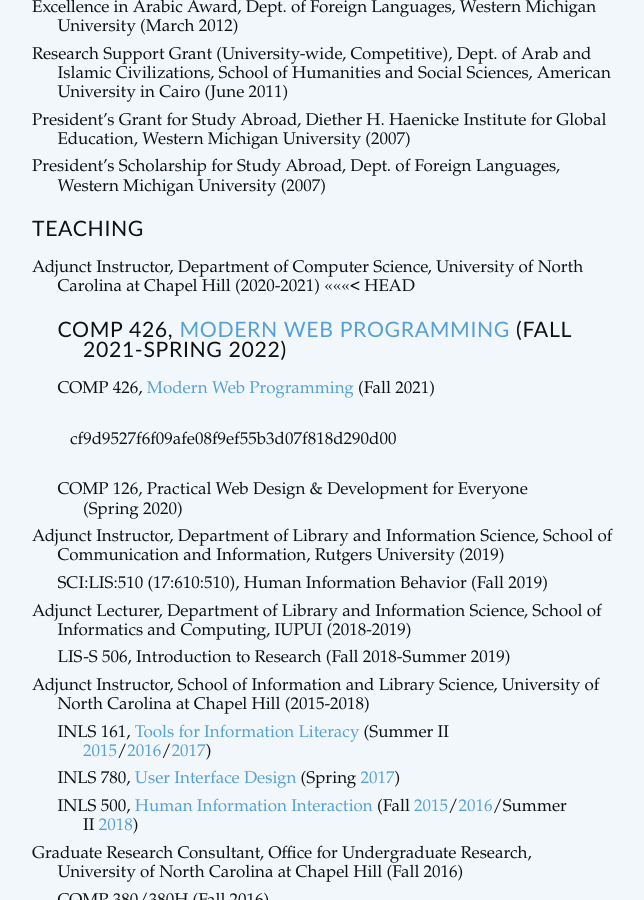
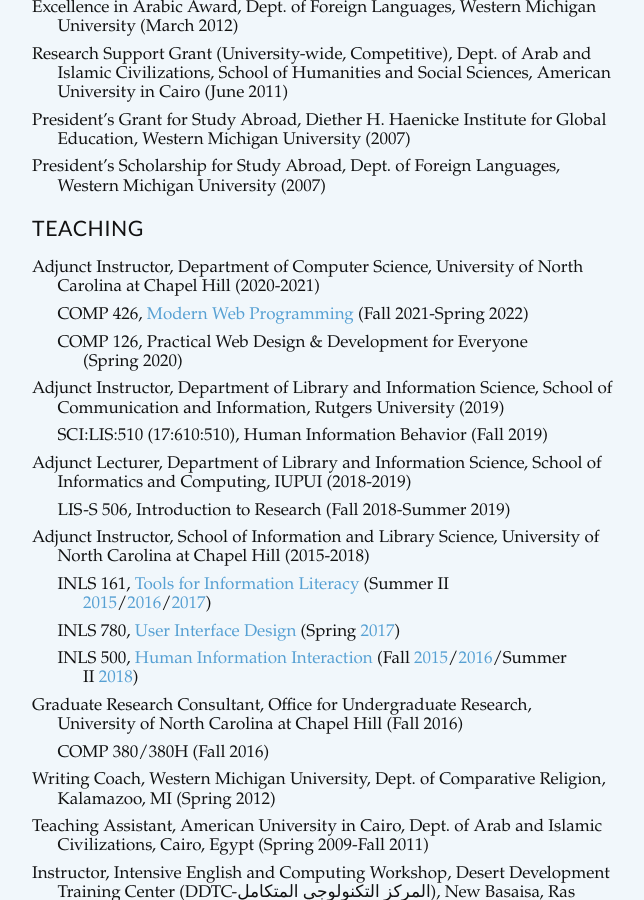
Before and after one commit to jdmar3/jdmar3.github.io, a Jekyll site: the page built from cv/index.md, in a window 1280 px wide and 900 px high, scrolled down 4708 px. Shown: the whole window, without its empty margins (48-692 px from the left). Built offline with Jekyll 4.4.1, drawn with Linux system fonts in a browser that asks for light colours; Markdown is read by kramdown in place of the engine named in the settings; some of the changed text lies outside the part shown.

Commit message:
fix merge conflict

```diff
--- a/cv/index.md
+++ b/cv/index.md
@@ -153,11 +153,7 @@
 # Teaching
 
 - Adjunct Instructor, Department of Computer Science, University of North Carolina at Chapel Hill (2020-2021)
-<<<<<<< HEAD
   - COMP 426, [Modern Web Programming](https://comp426.johndmart.in) (Fall 2021-Spring 2022)
-=======
-  - COMP 426, [Modern Web Programming](https://comp426.johndmart.in) (Fall 2021)
->>>>>>> cf9d9527f6f09afe08f9ef55b3d07f818d290d00
   - COMP 126, Practical Web Design & Development for Everyone (Spring 2020)
 - Adjunct Instructor, Department of Library and Information Science, School of Communication and Information, Rutgers University (2019)
   - SCI:LIS:510 (17:610:510), Human Information Behavior (Fall 2019)
```
Also changed, not shown: other parts of cv/index.md (+1 -1 lines).
